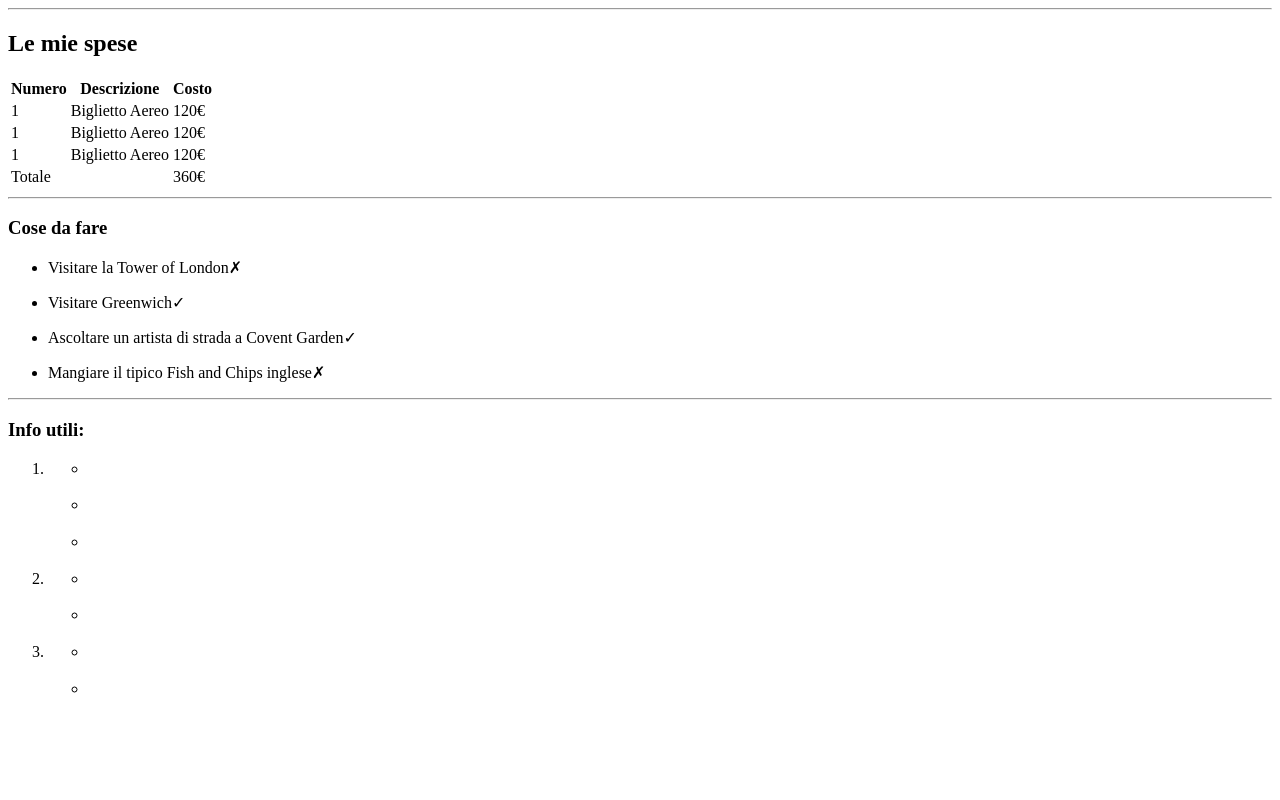
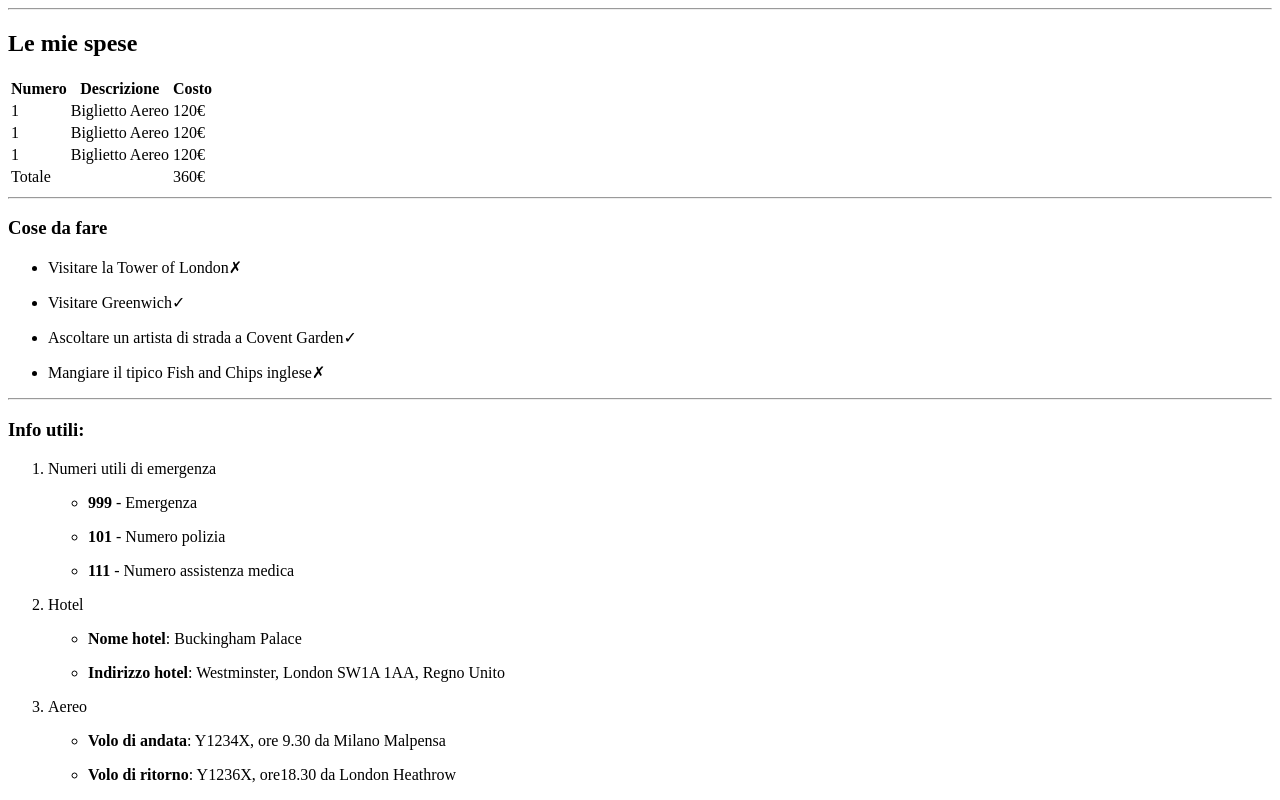
Before and after one commit to Beniamino-Soccio/html-london-trip, a plain HTML site: page index.html in a window 1280 px wide. Shown: the part 684-1484 px from the top of the page. Before the commit the page ends 1401 px from the top, so only its background shows below. Drawn offline with Linux system fonts and the light colour scheme.

Commit message:
added list "info utili"

```diff
--- a/index.html
+++ b/index.html
@@ -73,39 +73,43 @@
             </ul>
         </section>
         <hr>
+        <!--info utili-->
         <section id="Info">
             <h3>Info utili:</h3>
             <ol>
                 <li>
+                    <p>Numeri utili di emergenza</p>
                     <ul>
                         <li>
-                            <p></p>
+                            <p><strong>999</strong> - Emergenza</p>
                         </li>
                         <li>
-                            <p></p>
+                            <p><strong>101</strong> - Numero polizia</p>
                         </li>
                         <li>
-                            <p></p>
+                            <p><strong>111</strong> - Numero assistenza medica</p>
                         </li>
                     </ul>
                 </li>
                 <li>
+                    <p>Hotel</p>
                     <ul>
                         <li>
-                            <p></p>
+                            <p><strong>Nome hotel</strong>: Buckingham Palace</p>
                         </li>
                         <li>
-                            <p></p>
+                            <p><strong>Indirizzo hotel</strong>: Westminster, London SW1A 1AA, Regno Unito</p>
                         </li>
                     </ul>
                 </li>
                 <li>
+                    <p>Aereo</p>
                     <ul>
                         <li>
-                            <p></p>
+                            <p><strong>Volo di andata</strong>: Y1234X, ore 9.30 da Milano Malpensa</p>
                         </li>
                         <li>
-                            <p></p>
+                            <p><strong>Volo di ritorno</strong>: Y1236X, ore18.30 da London Heathrow</p>
                         </li>
                     </ul>
                 </li>
```
